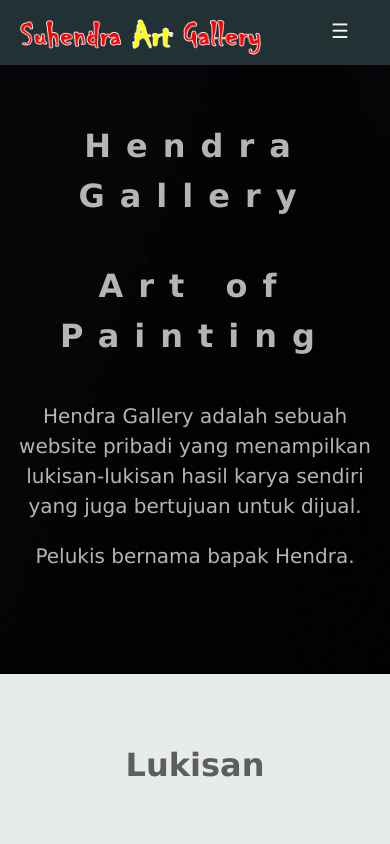
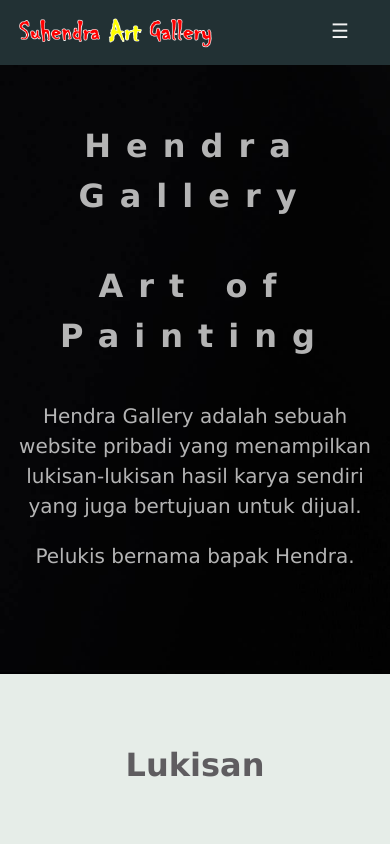
Before and after one commit to jayamikro2020/anthony9293.github.io, a plain HTML site: page index.html in a window 390 px wide. Shown: the top 844 px of the page. Drawn offline with Linux system fonts and the light colour scheme.

Commit message:
Update responsive.css

```diff
--- a/responsive.css
+++ b/responsive.css
@@ -16,6 +16,12 @@
 
 /* Untuk Smartphone */
 @media all and (max-width: 680px) {
+
+  .logo {
+    width: 200px;
+    margin-top: 15px;
+  }
+
   .lesson {
     width: 100%;
   }
```
